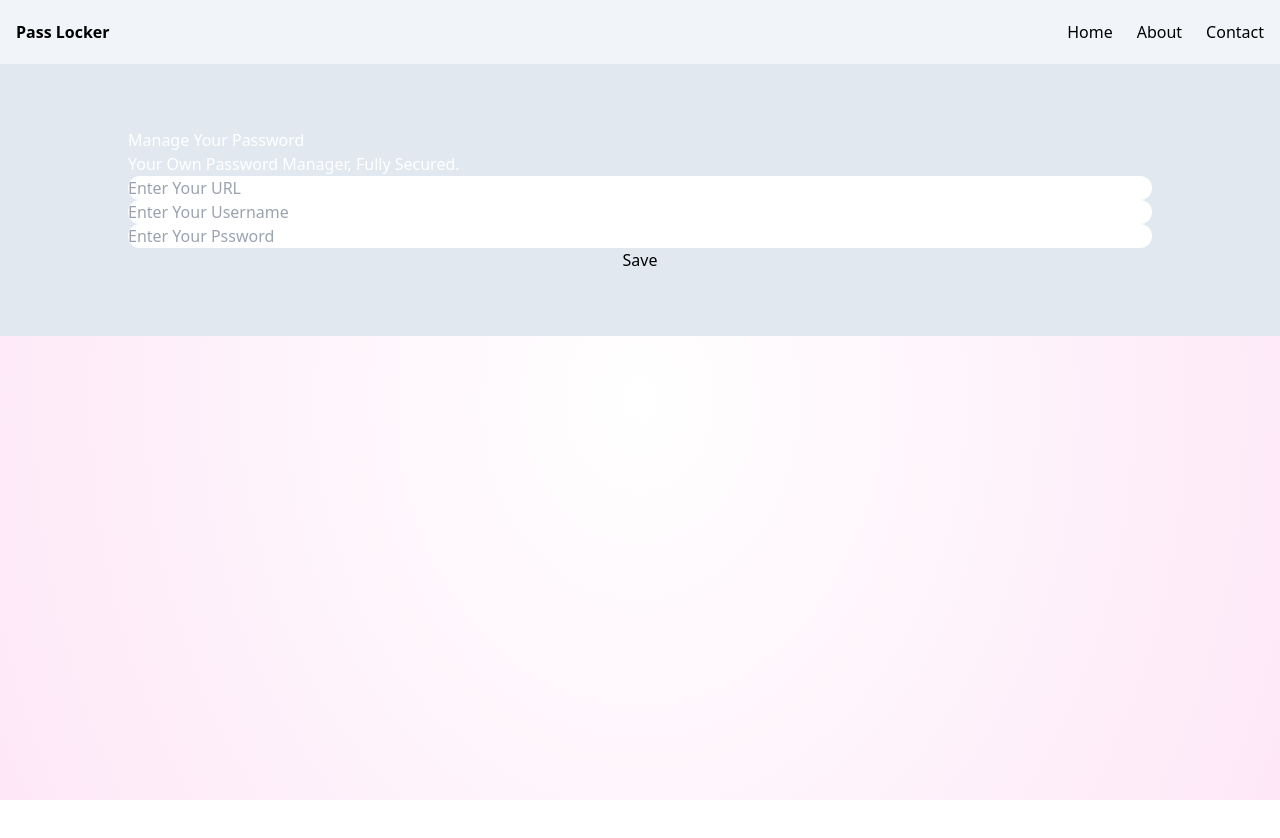
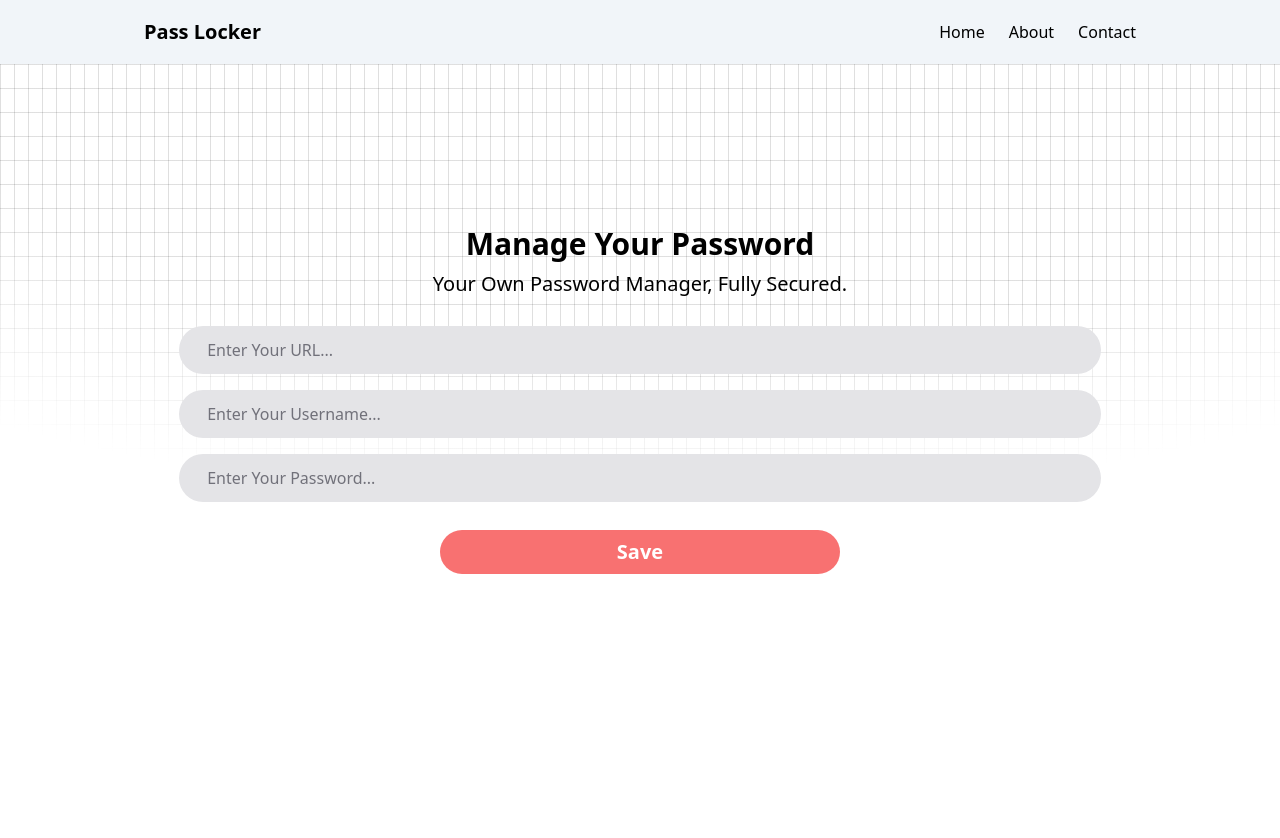
Before and after one commit to Itsarun01/Pass-locker, a React (Vite) app: page / in a window 1280 px wide. Shown: the top 838 px of the page. Before the commit the page ends 800 px from the top, so only its background shows below. Built offline with nearby package versions, Linux system fonts and the light colour scheme.

Commit message:
Added the styles to the whole website.

```diff
--- a/package.json
+++ b/package.json
@@ -24,6 +24,6 @@
     "eslint-plugin-react-refresh": "^0.4.6",
     "postcss": "^8.4.38",
     "tailwindcss": "^3.4.4",
-    "vite": "^5.2.0"
+    "vite": "^5.3.2"
   }
 }
--- a/src/components/Home.jsx
+++ b/src/components/Home.jsx
@@ -3,22 +3,24 @@ import React from 'react'
 const Home = () => {
   return (
     <>
-     <div class="absolute top-0 z-[-2] h-screen w-screen rotate-180 transform bg-white bg-[radial-gradient(60%_120%_at_50%_50%,hsla(0,0%,100%,0)_0,rgba(252,205,238,.5)_100%)]"></div>
+    <div class="relative h-screen w-full bg-white"><div class="absolute bottom-0 left-0 right-0 top-0 bg-[linear-gradient(to_right,#4f4f4f2e_1px,transparent_1px),linear-gradient(to_bottom,#4f4f4f2e_1px,transparent_1px)] bg-[size:14px_24px] [mask-image:radial-gradient(ellipse_80%_50%_at_50%_0%,#000_70%,transparent_110%)]"></div></div>
 
-    <div className=" bg-slate-200 my-container ">
+    <div className="my-container w-[80vw] absolute top-[50%] left-[50%] translate-x-[-50%] translate-y-[-50%]">
 
-      <div  className='text-white '>
-        <h1>Manage Your Password</h1>
-        <p>Your Own Password Manager, Fully Secured.</p>
+      <div  className='text-white text-center mb-5'>
+        <h1 className='text-black text-3xl font-bold mb-2'>Manage Your Password</h1>
+        <p className='text-black text-xl'>Your Own Password Manager, Fully Secured.</p>
       </div>
-      <div className='text-black flex flex-col'>
-        <input className='rounded-full' type="text" id='' placeholder='Enter Your URL'/>
-        <input className='rounded-full'  type="text" id='' placeholder='Enter Your Username ' />
-        <input className='rounded-full' type="text" id='' placeholder='Enter Your Pssword' />
-        <button className=''>Save</button>
+      <div className='text-black flex flex-col items-center w-full'>
+        <input className='rounded-full w-[120%] py-3 px-7 my-2 outline-0 border-0 bg-zinc-200 placeholder:text-zinc-500' type="text" id='' placeholder='Enter Your URL...'/>
+        <input className='rounded-full w-[120%] py-3 px-7 my-2 outline-0 border-0 bg-zinc-200 placeholder:text-zinc-500'  type="text" id='' placeholder='Enter Your Username...' />
+        <input className='rounded-full w-[120%] py-3 px-7 my-2 outline-0 border-0 bg-zinc-200 placeholder:text-zinc-500' type="text" id='' placeholder='Enter Your Password...' />
+        <button  className='mt-5 py-2 w-[400px] rounded-3xl bg-red-400 text-white text-xl hover:bg-red-500 font-bold'>Save</button>
       </div>
+    </div>
 
-    </div>
+
+
 
     </>
   )
--- a/src/components/Navbar.jsx
+++ b/src/components/Navbar.jsx
@@ -2,14 +2,14 @@ import React from 'react'
 
 const Navbar = () => {
   return (
-    <nav className="bg-slate-100 ">
-      <div className='my-container flex justify-between items-center px-4 py-8 h-14 '>
-           <div className="logo font-bold">Pass Locker</div>
+    <nav className="bg-slate-100">
+      <div className='my-container flex justify-between items-center px-4 py-8 h-14 w-[80vw]'>
+           <div className="logo font-bold text-xl">Pass Locker</div>
              <ul>
-              <li className="flex gap-6">
-                <a className="hover:border-b-2 border-indigo-600" href='#'>Home</a>
-                <a className="hover:border-b-2 border-indigo-600" href='#'>About</a>
-                <a className="hover:border-b-2 border-indigo-600" href='#'>Contact</a>
+              <li className="flex gap-6 relative">
+                <a className="hover:border-b-2 border-red-600 transition-all ease-linear duration-200" href='#'>Home</a>
+                <a className="hover:border-b-2 border-red-600 transition-all ease-linear duration-200" href='#'>About</a>
+                <a className="hover:border-b-2 border-red-600 transition-all ease-linear duration-200" href='#'>Contact</a>
               </li>
            </ul>
            </div>
```
Also changed, not shown: 1 other file (tests, documents, lock files or other folders).
